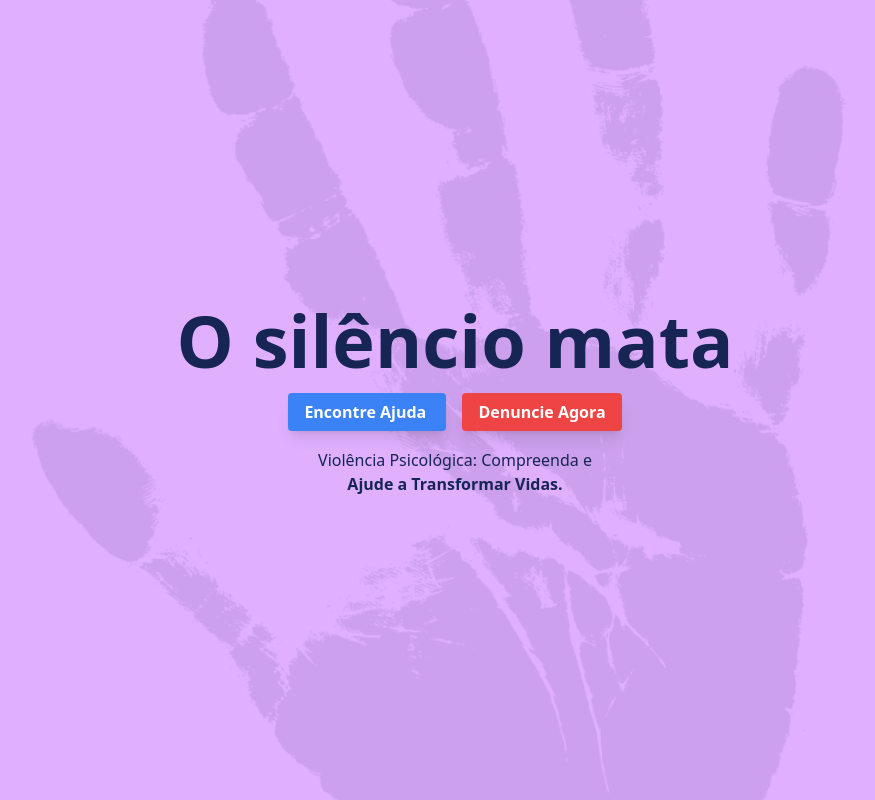
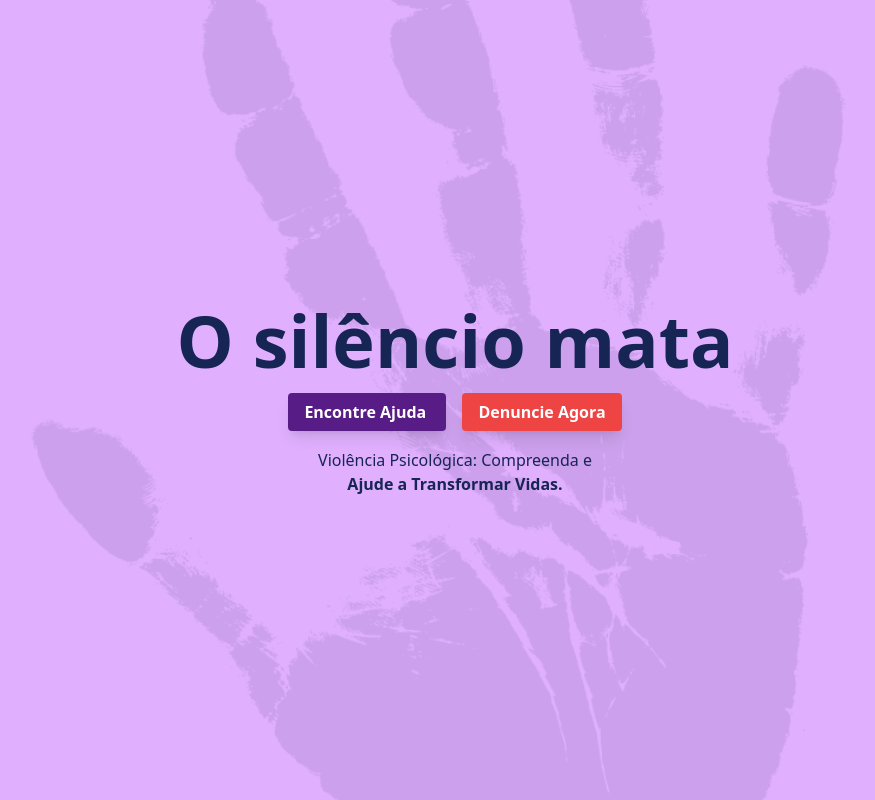
Before and after one commit to Danielalveslira/protegeela, a website: page index.html in a window 1280 px wide. Shown: the top 800 px of the page, without its empty margins (185-1060 px from the left). Drawn offline with Linux system fonts and the light colour scheme.

Commit message:
atualizando arquivo `index.js`

```diff
--- a/index.html
+++ b/index.html
@@ -24,7 +24,7 @@
         <a
           target="_blank"
           href="https://www.mapadoacolhimento.org/"
-          class="bg-blue-500 hover:bg-blue-600 text-white font-bold py-2 px-4 rounded shadow-lg"
+          class="bg-purple-900 hover:bg-purple-800 text-white font-bold py-2 px-4 rounded shadow-lg"
         >
           Encontre Ajuda
         </a>
```
Also changed, not shown: src/output.css.
